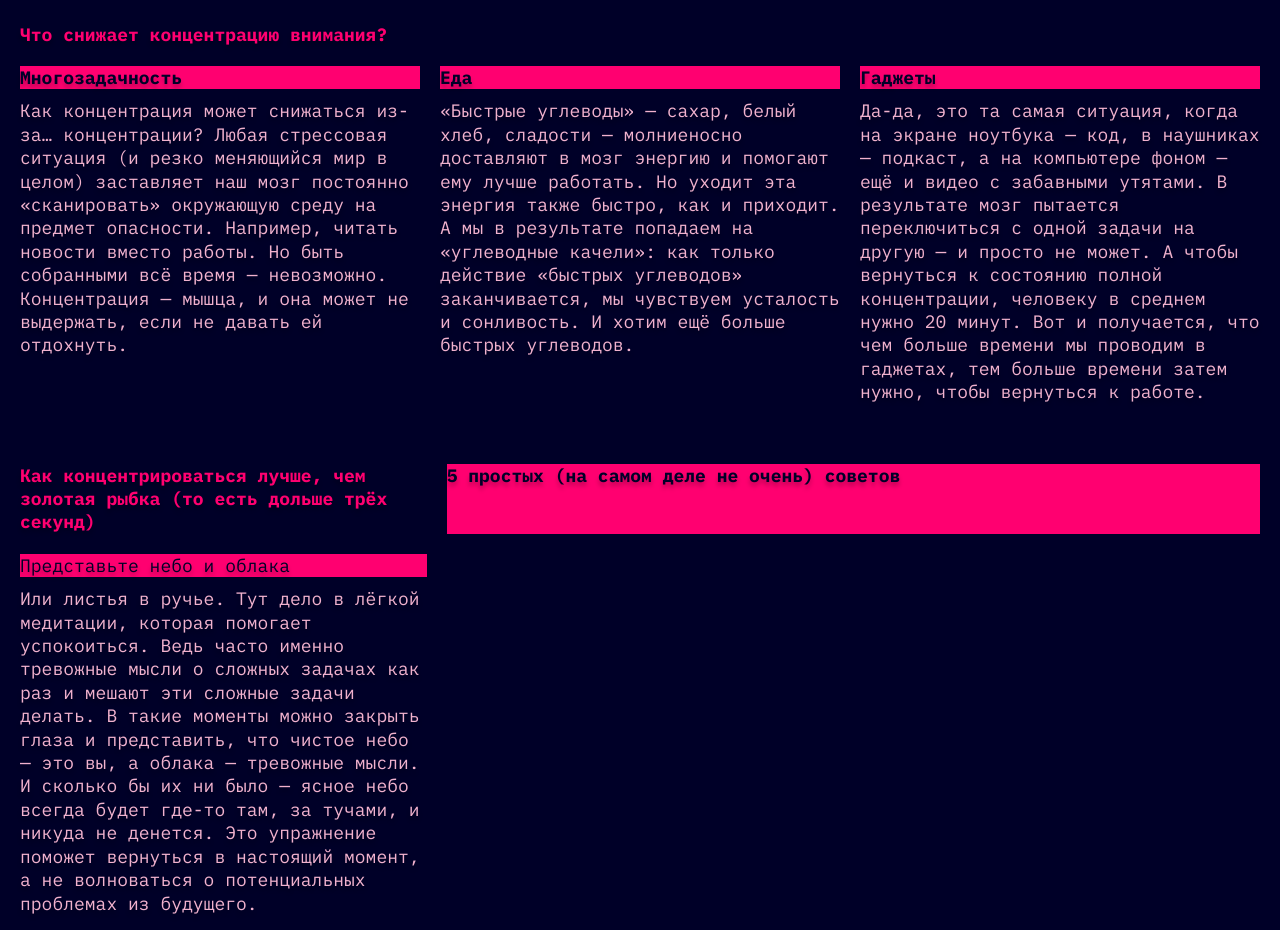
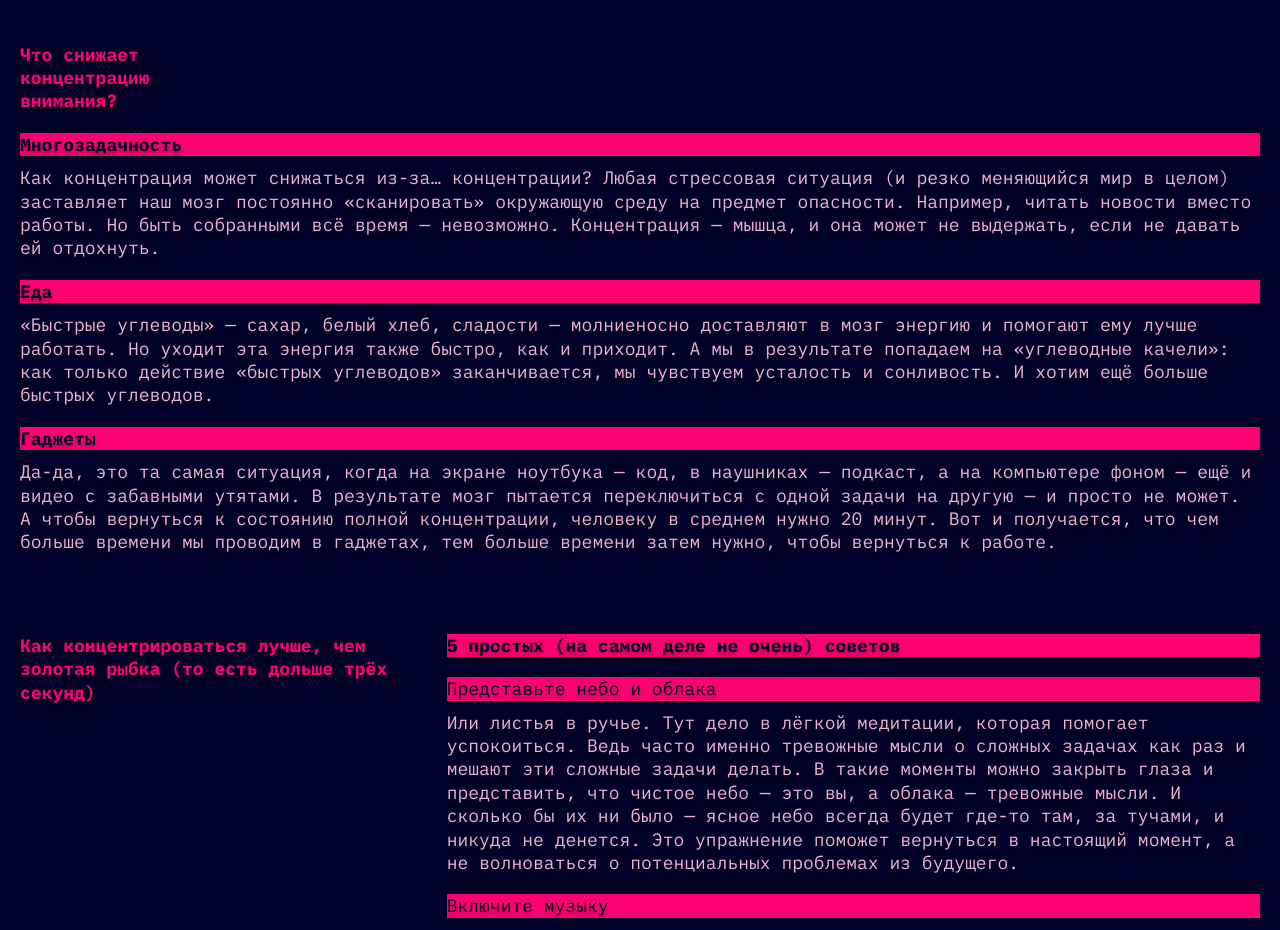
Before and after one commit to RomanPolyansky/slozhno-sosredotochitsya, a plain HTML site: page index.html in a window 1280 px wide. Shown: the part 1280-2210 px from the top of the page. Drawn offline with Linux system fonts and the light colour scheme.

Commit message:
tablet done

```diff
--- a/index.html
+++ b/index.html
@@ -84,9 +84,9 @@
       </section>
       <section class="article">
         <h2 class="article__title">Как концентрироваться лучше, чем золотая рыбка (то есть дольше трёх секунд)</h2>
-        <h3 class="article__card-title title-decor">5 простых (на самом деле не очень) советов</h3>
         <section class="article__content">
           <section class="article__card">
+            <h3 class="article__card-title title-decor bm-1">5 простых (на самом деле не очень) советов</h3>
             <h3 class="article__card-title title-decor regular">Представьте небо и облака</h3>
             <p class="article__card-text">Или листья в ручье. Тут дело в лёгкой медитации, которая помогает успокоиться. Ведь часто именно тревожные мысли о сложных задачах как раз и мешают эти сложные задачи делать. В такие моменты можно закрыть глаза и представить, что чистое небо — это вы, а облака — тревожные мысли. И сколько бы их ни было — ясное небо всегда будет где-то там, за тучами, и никуда не денется. Это упражнение поможет вернуться в настоящий момент, а не волноваться о потенциальных проблемах из будущего.</p>
           </section>
--- a/styles/style.css
+++ b/styles/style.css
@@ -174,6 +174,10 @@
   gap: 10px;
 }
 
+.bm-1 {
+  margin-block-end: 10px;
+}
+
 .article__card-text a {
   position: relative;
   text-shadow: 2px 1px 0 var(--link-shadow);
@@ -192,9 +196,9 @@
 
 .gallery {
   display: flex;
-  gap: 10px;
+  gap: 10px;  /* меняется в зависимости от размера экрана */
   flex-direction: column;
-  padding-block-end: 40px;
+  padding-block-end: 40px; /* меняется в зависимости от размера экрана */
 }
 
 .gallery__title {
@@ -265,23 +269,34 @@
   }
 
   .content {
-    gap: 60px;
+    gap: 80px;
     padding-inline: 20px;
     padding-block-start: 60px;
   }
 
-  .article:nth-child(2n + 1) {
+  .article {
     grid-template-columns: 1fr 2fr;
   }
 
-  .article:nth-child(2n) .article__title {
-    inline-size: calc(100% / 3);
+  .article:nth-child(2n + 1) > :first-child {
+   grid-row: 1 / -1;
   }
 
-  .article:nth-child(2n) .article__content {
-    display: grid;
-    grid-auto-flow: column;
-    grid-auto-columns: 1fr;
+  .article:nth-child(2n + 1) > :not(:first-child) {
+    grid-column: 2 / -1;
+  }
+
+   .article:nth-child(2n) > :first-child {
+    grid-row: 1 / 2;
+  }
+
+  .article:nth-child(2n) > :not(:first-child) {
+     grid-column: 1 / -1;
+  }
+
+  .gallery {
+    gap: 20px;
+    padding-block-end: 60px;
   }
 
   .gallery_wrapper {
@@ -291,6 +306,7 @@
     grid-template-rows: 192px 230px 318px;
     grid-auto-flow: row;
     max-block-size: 780px;
+    gap: 20px;
   }
 
   .gallery__image:nth-child(1) {
@@ -319,7 +335,7 @@
   }
 
   .footer {
-    block-size: calc(1024px + 20px); /* размер с паддингами */
+    block-size: 1024px; /* размер с паддингами */
   }
 }
 
@@ -337,7 +353,11 @@
     flex-direction: row;
   }
 
-  .article.article:nth-child(2n + 1) {
+  .article:nth-child(2n) .article__title {
+    inline-size: calc(100% / 3);
+  }
+
+  .article:nth-child(2n + 1) {
     grid-template-columns: 1fr 2fr;
   }
 
```
